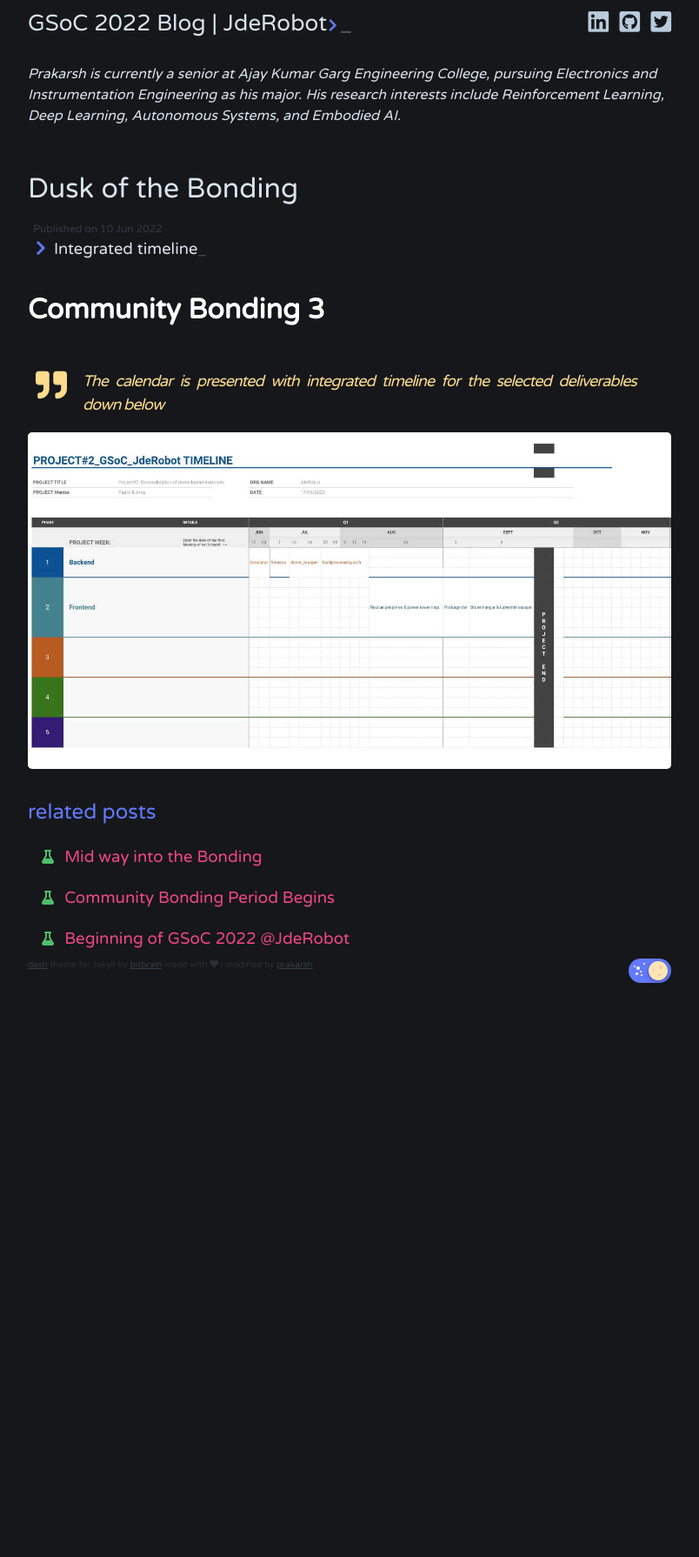
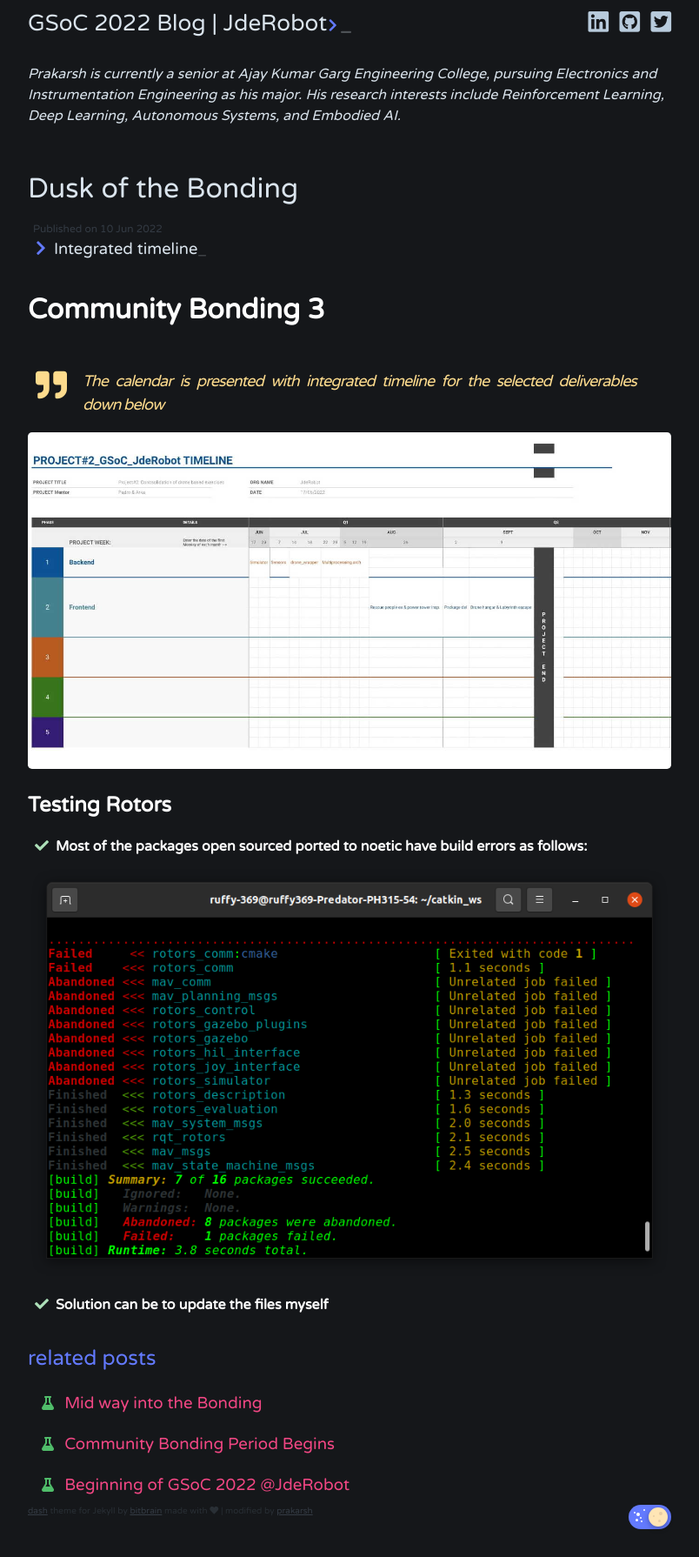
Before and after one commit to TheRoboticsClub/gsoc2022-Prakarsh_Kaushik, a Jekyll site: the page built from docs/_posts/community_bonding/2022-06-10-community-bonding.md, in a window 1280 px wide. Shown: the whole page at 87% size, without its empty margins (238-1042 px from the left). Built offline with Jekyll 4.4.1, drawn with Linux system fonts in a browser that asks for light colours; nearby versions of some CDN libraries; before the commit the page ends 1162 px from its top, so only the background shows below that.

Commit message:
minor bug

```diff
--- a/docs/_posts/community_bonding/2022-06-10-community-bonding.md
+++ b/docs/_posts/community_bonding/2022-06-10-community-bonding.md
@@ -13,3 +13,11 @@ description: Integrated timeline
 
 
 ![Calendar]({{ site.baseurl }}/assets/blog_images/community_bonding/Project_Timeline.jpg){: .align-center}
+
+## **Testing Rotors**
+
+- **Most of the packages open sourced ported to noetic have build errors as follows:**
+
+![build error]({{ site.baseurl }}/assets/blog_images/community_bonding/build_error.png){: .align-center}
+
+- **Solution can be to update the files myself**
```
Also changed, not shown: docs/assets/blog_images/community_bonding/build_error.png (added).
